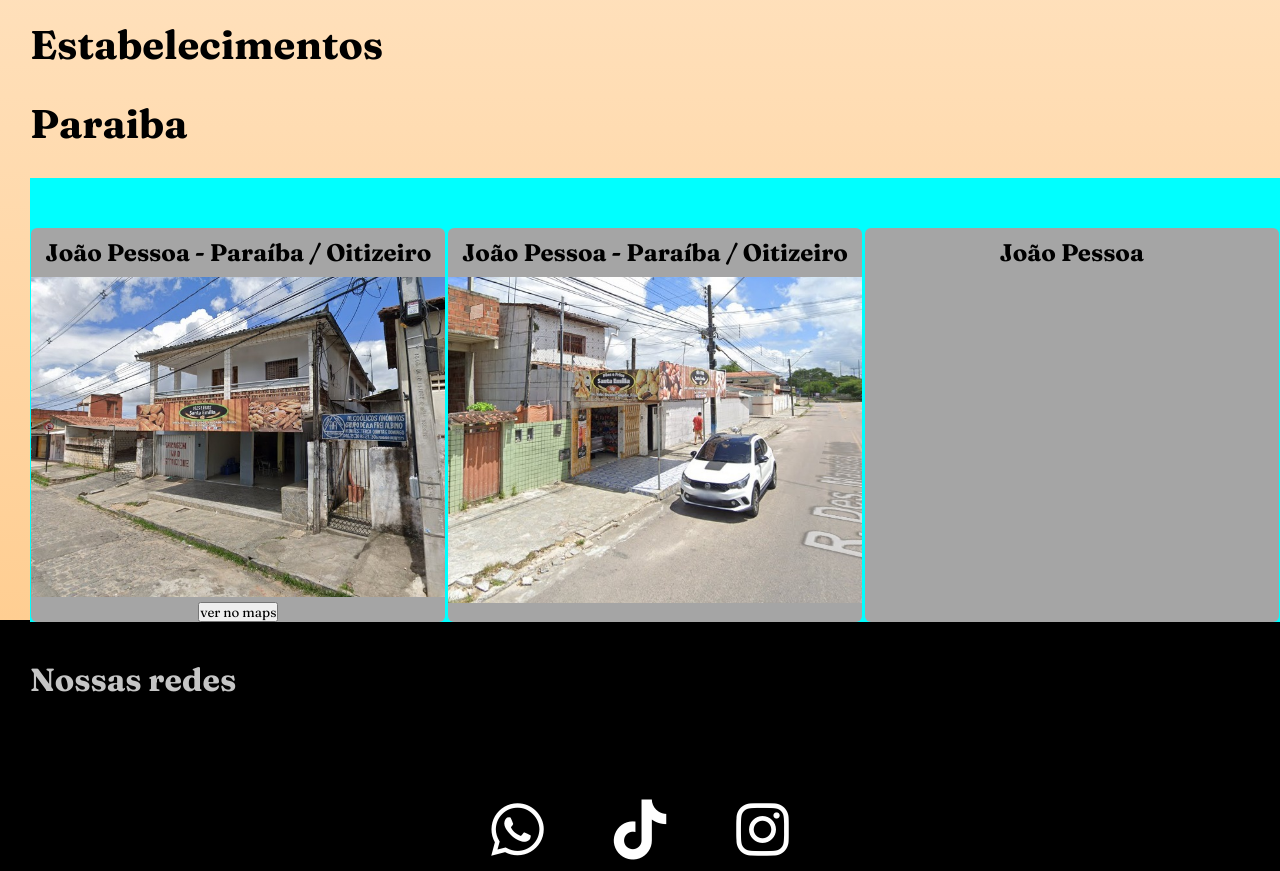
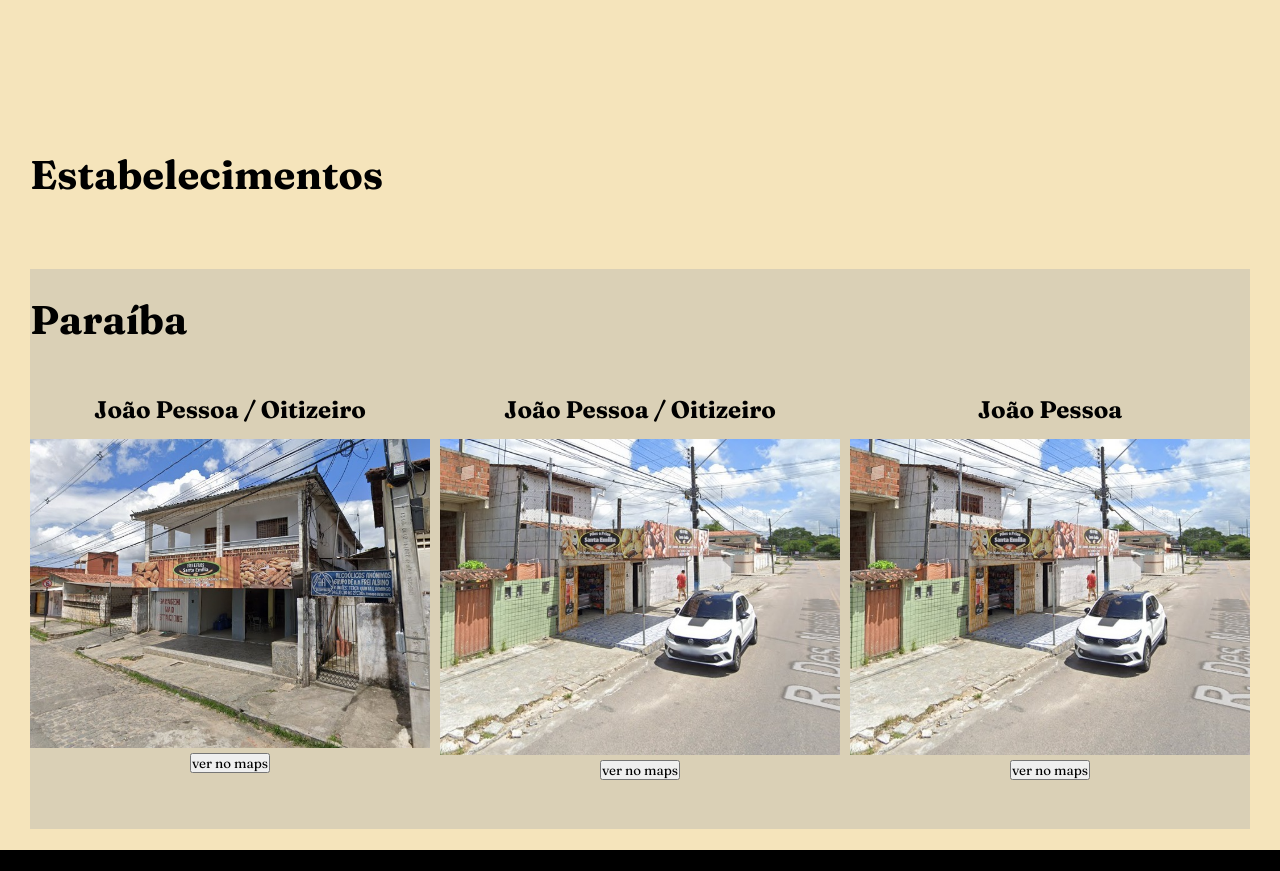
Before and after one commit to alissonbatis/Panificadora-Santa-Em-lia, a plain HTML site: page panific/index.html in a window 1280 px wide. Shown: the part 1260-2131 px from the top of the page. Drawn offline with Linux system fonts and the light colour scheme.

Commit message:
mudança nos estabelecimentos

```diff
--- a/panific/index.html
+++ b/panific/index.html
@@ -39,12 +39,14 @@
 
         <div class="Estabelecimentos">
             <section style="width: 100%;">
-                <h1>Estabelecimentos</h1>
+                <h1 style="padding: 0px 0px 70px;">Estabelecimentos</h1>
                 <div>
-                    <h1>Paraiba</h1>
                     <div class="blocosLocal">
-                        <section class="blocoJP">
-                            <h2>João Pessoa - Paraíba / Oitizeiro</h2>
+                        <section class="estado">
+                            <h1>Paraíba</h1>
+                        </section>
+                        <section class="bloco1">
+                            <h2>João Pessoa / Oitizeiro</h2>
                             <div class="mapBox">
                                 <img src="imagens/padaria/padaria.jpg" alt="foto padaria">
                             </div>
@@ -52,15 +54,23 @@
                                 ver no maps
                             </button>
                         </section>
-                        <section class="blocoJP">
-                            <h2>João Pessoa - Paraíba / Oitizeiro</h2>
+                        <section class="bloco2">
+                            <h2>João Pessoa / Oitizeiro</h2>
                             <div class="mapBox">
                                 <img src="imagens/padaria/praça.jpg" alt="">
                             </div>
+                            <button>
+                                ver no maps
+                            </button>
                         </section>
-                        <section class="blocoJP">
+                        <section class="bloco3">
                             <h2>João Pessoa</h2>
                             <div class="mapBox">
+                                <img src="imagens/padaria/praça.jpg" alt="">
+                            </div>
+                            <button>
+                                ver no maps
+                            </button>
 
                             </div>
                         </section>
--- a/panific/style.css
+++ b/panific/style.css
@@ -4,9 +4,23 @@
     margin: 0;
     font-family: "Fraunces", serif;
 }
+
+/*
+    CORES:
+    rgb(245,228,187) CLARO
+    rgb(218,208,182) escurinho
+
+
+*/
+
+
+
+
+
+
 nav{
 
-    background-color: bisque;
+    background-color: rgb(245,228,187);
     display: flex;
     text-align: center;
     justify-content: space-between;
@@ -30,7 +44,7 @@ div.nav-botoes button {
     width: 100%;
     height: 100%;
     border: none;
-    background-color: bisque;
+    background-color: rgb(245,228,187);
     font-family: "Fraunces", serif;
     font-size: 15px;
 
@@ -45,7 +59,7 @@ a {
 }
 main{
     background-image: url(https://avatars.mds.yandex.net/get-altay/5457654/2a0000017cc7ce71a8c518178b4330c85ab0/XXL);
-    height: 700px;
+    height: 100vh;
     background-size: cover;
     background-position: center;
     background-color: rgba(0,0,0,0.5);
@@ -78,28 +92,25 @@ div.segunda-parte section h1 {
     margin-bottom:40px ;
 
 }
+div.segunda-parte section p{
+    font-size: 30px;
+
+
+}
+
+
+
 div.Estabelecimentos section h1{
     font-size: 40px;
-    padding-bottom: 30px;
 
 }
 img{
     width: 100%;
 }
-
-
-
-
-
-div.segunda-parte section p{
-    font-size: 30px;
-
-
-}
 .Estabelecimentos{
     height: 600px;
     display: flex;
-    padding-left: 30px;
+    padding: 30px 30px 100px;
 }
 
 div.mapBox {
@@ -107,25 +118,69 @@ div.mapBox {
 
 
 }
-.blocoJP{
-    background-color: rgb(165, 165, 165);
-    width: 33.1%;
-    border-radius: 6px;
-    margin-top: 50px;
+.bloco1, .bloco2 , .bloco3{
     text-align: center;
     color: black;
+    height: 100%;
 
 }
-section.blocoJP h2{
-    padding: 10px;
+.bloco1:hover, .bloco2:hover , .bloco3:hover{
+    background-color: rgb(255, 246, 235);
 }
-.blocosLocal{
-    background-color: aqua;
-    width: 100%;
-    display: flex;
-    justify-content: space-around;
+
+
+
+.bloco1{
+    grid-column: 1;
+    grid-row: 2;
+
 
 }
+.bloco2{
+    grid-column: 2;
+    grid-row: 2;
+
+}
+.bloco3{
+    grid-column: 3;
+    grid-row: 2;
+
+
+}
+
+
+
+
+section  h2{
+    height: 60px;
+    display: flex;
+    text-align: center;
+    align-items: center;
+    justify-content: center;
+
+}
+
+
+.blocosLocal{
+    display: grid;
+    grid-auto-rows: 100px 450px;
+    grid-template-columns: 1fr 1fr 1fr;
+    gap: 10px;
+    background-color: rgb(218,208,182);
+
+
+}
+
+.estado{
+    grid-column: span 3;
+    display: flex;
+    text-align: center;
+    align-items: center;
+}
+
+
+
+
 div.redes {
     background-color: black;
     height: 300px;
@@ -153,9 +208,5 @@ li > a{
 }
 
 .fundo {
-
-    background-image: linear-gradient(
-        bisque 30% ,
-        rgb(255, 206, 146)
-    );
+    background-color: rgb(245,228,187);
 }
```
